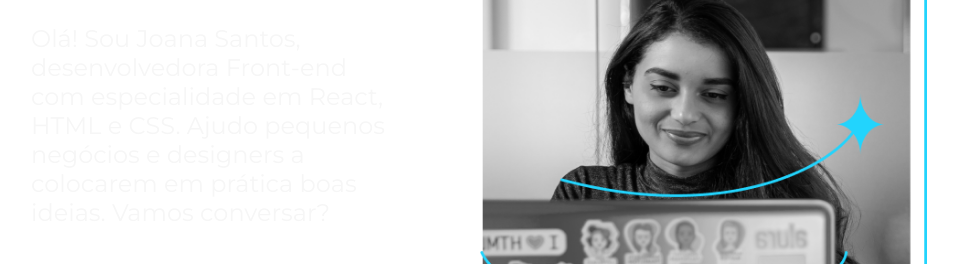
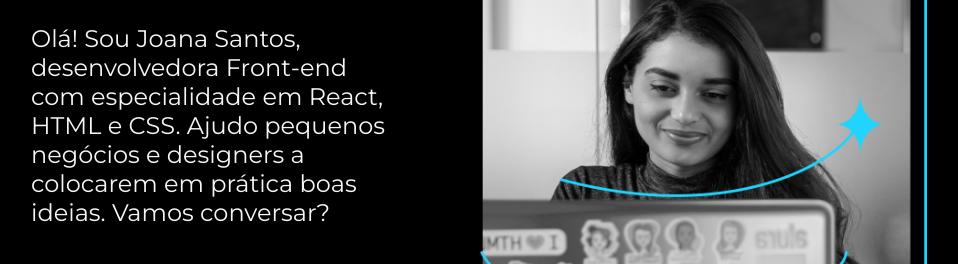
Before and after one commit to bela-de-oliveira/portfolio-one-t6, a plain HTML site: page index.html in a window 1280 px wide. Shown: the part 405-669 px from the top of the page, without its empty margins (161-1119 px from the left). Drawn offline with nearby package versions, Linux system fonts and the light colour scheme.

Commit message:
Update style.css

```diff
--- a/styles/style.css
+++ b/styles/style.css
@@ -1,7 +1,7 @@
 @import url('https://fonts.googleapis.com/css2?family=Krona+One&family=Montserrat&family=Montserrat:wght@600&display=swap');
 
 :root {
-    --cor-primaria: #0000;
+    --cor-primaria: #000;
     --cor-secundaria: #F6F6F6;
     --cor-terciaria: #22D4FD;
     --cor-hover: #272727;
```
